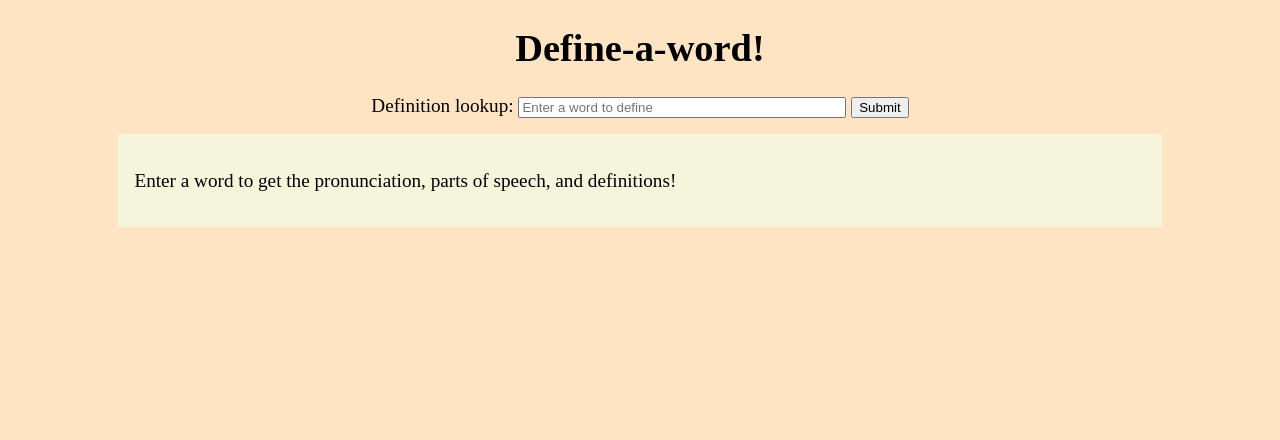
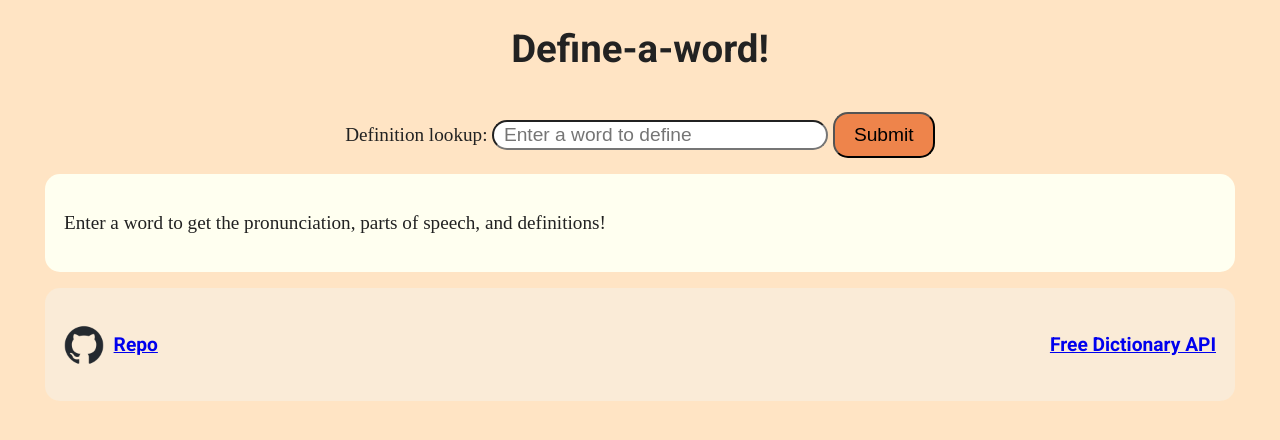
Before and after one commit to BunnyBionics/CSC317_dict, a website: page public/index.html in a window 1280 px wide. Drawn offline with Linux system fonts and the light colour scheme; a web font is replaced by a local one.

Commit message:
applied more css

```diff
--- a/public/app.js
+++ b/public/app.js
@@ -1,65 +1,66 @@
 document.getElementById("def_form").addEventListener("submit", function (event) {
   event.preventDefault();
   const input = document.getElementById("lookup").value;
+  if (input == "") {
+    warning("Please type in the box before pressing Submit.");
+    return;
+  }
   fetch_definition(input);
 });
 
 async function fetch_definition(word) {
-  const response = await fetch(`https://api.dictionaryapi.dev/api/v2/entries/en/${word}`);
-  const data = await response.json();
+  try {
+    const response = await fetch(`https://api.dictionaryapi.dev/api/v2/entries/en/${word}`);
+    if (response.status === 404) {
+      warning("Word not found.");
+      return;
+    }
+    const data = await response.json();
+    render_response(data);
+  } catch (error) {
+    warning(error.message);
+  }
+}
 
-  let definitions = data[0].meanings[0].definitions[0].definition;
-
-  render_response(data);
-};
+function warning(message) {
+  let display = document.getElementById("display");
+  while (display.firstChild) {
+    display.removeChild(display.firstChild);
+  }
+  let warning = document.createElement("p");
+  warning.innerText = message;
+  display.appendChild(warning);
+}
 
 function render_response(data) {
-  let display = document.getElementById('display');
+  let display = document.getElementById("display");
   while (display.firstChild) {
     display.removeChild(display.firstChild);
   }
 
-  let word_header = document.createElement('h2');
+  let word_header = document.createElement("h2");
   defined_word = data[0].word;
   defined_word = defined_word.charAt(0).toUpperCase() + defined_word.substring(1); // title case for the defined word
   word_header.textContent = defined_word;
   display.appendChild(word_header);
 
-  let pronunciation_header = document.createElement('h3');
+  let pronunciation_header = document.createElement("h3");
   let pronunciation = data[0].phonetics[0].text;
   pronunciation_header.textContent = pronunciation;
   display.appendChild(pronunciation_header);
 
   for (let meaning of data[0].meanings) {
-    let speech_header = document.createElement('h4');
+    let speech_header = document.createElement("h4");
     speech_header.textContent = meaning.partOfSpeech;
     display.appendChild(speech_header);
 
-    speech_list = document.createElement('ol');
+    speech_list = document.createElement("ol");
     for (let def of meaning.definitions) {
-        let def_li = document.createElement('li');
-        def_li.textContent = def.definition;
-        speech_list.appendChild(def_li);
+      let def_li = document.createElement("li");
+      def_li.textContent = def.definition;
+      speech_list.appendChild(def_li);
     }
 
     display.appendChild(speech_list);
-
-
-
   }
-
-//   for (let meaning of data[0].meanings)
-
-        // const newParagraph = document.createElement('p');
-
-        // // Add text content to the paragraph
-        // newParagraph.textContent = 'This paragraph was dynamically added by JavaScript.';
-
-        // // Get the target element (the div with id 'contentArea')
-        // const contentArea = document.getElementById('contentArea');
-
-        // // Append the new paragraph to the target element
-        // contentArea.appendChild(newParagraph);
-
-
-};
+}
--- a/public/index.html
+++ b/public/index.html
@@ -2,6 +2,9 @@
 <head>
   <title>DictApi</title>
   <link rel="stylesheet" href="style.css" />
+  <link rel="preconnect" href="https://fonts.googleapis.com">
+  <link rel="preconnect" href="https://fonts.gstatic.com" crossorigin>
+  <link href="https://fonts.googleapis.com/css2?family=Baskervville:ital,wght@0,400..700;1,400..700&family=Roboto:ital,wght@0,100..900;1,100..900&display=swap" rel="stylesheet">
   <script src="app.js" defer></script>
 </head>
 
@@ -20,5 +23,13 @@
 </body>
 
 <footer>
-  <a href=""
+  <a href="https://github.com/BunnyBionics/CSC317_dict">
+    <img src="github-mark.png">
+    <h4>Repo</h4>
+
+  </a>
+  <a href="https://dictionaryapi.dev">
+    <h4>Free Dictionary API</h4>
+  </a>
+
 </footer>
--- a/public/style.css
+++ b/public/style.css
@@ -1,16 +1,88 @@
+:root {
+  color: #222222;
+  font-family: "Baskervville", serif;
+}
+
 body {
-    background-color: bisque;
-    font-size: 1.2rem;
-    justify-items: center;
+  background-color: bisque;
+  font-size: 1.2rem;
+  justify-items: center;
+}
+
+button {
+  border-radius: 15px;
+  font-size: 1.2rem;
+  padding: 0.6rem 1.2rem;
+  margin-top: 1rem;
+  background-color: #ee844b;
+}
+
+button:hover {
+  background-color: ivory;
+    cursor: pointer;
+
+}
+
+h1,
+h2,
+h3,
+h4,
+h5,
+h6 {
+  font-family: "Roboto", sans-serif;
+}
+
+h4 {
+  padding-left: 0.5em;
 }
 
 input {
-    width: 20rem;
+  border-radius: 15px;
+  height: 3vh;
+  font-size: 1em;
+  padding-left: 0.5em;
+  width: 20rem;
+}
+
+li {
+  padding: 0.5%;
+}
+
+footer {
+  background-color: antiquewhite;
+    border-radius: 15px;
+display: flex;
+  justify-content: space-between;
+  padding: 1em;
+  width: 90vw;
+}
+
+footer a {
+  display: flex;
+}
+
+footer img {
+  align-self: center;
+  width: 5vh;
+}
+
+footer p {
+  margin-left: 0.5em;
 }
 
 #display {
-    background-color: beige;
-    margin: 1rem;
-    padding: 1rem;
-    width: 80%;
+  background-color: ivory;
+    border-radius: 15px;
+
+  margin: 1rem;
+  padding: 1em;
+  width: 90vw;
 }
+
+@media (orientation: portrait) {
+  #def_form {
+    display:grid;
+    justify-items: center;
+  }
+
+}
```
